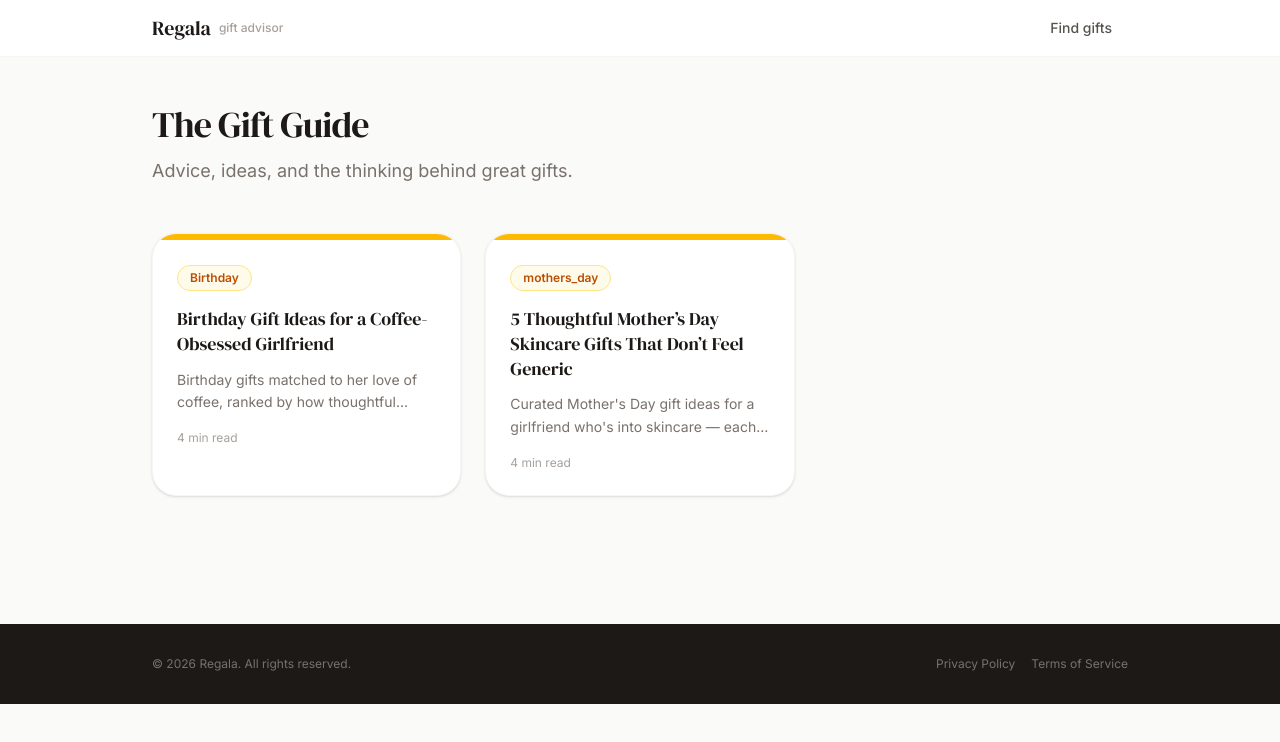
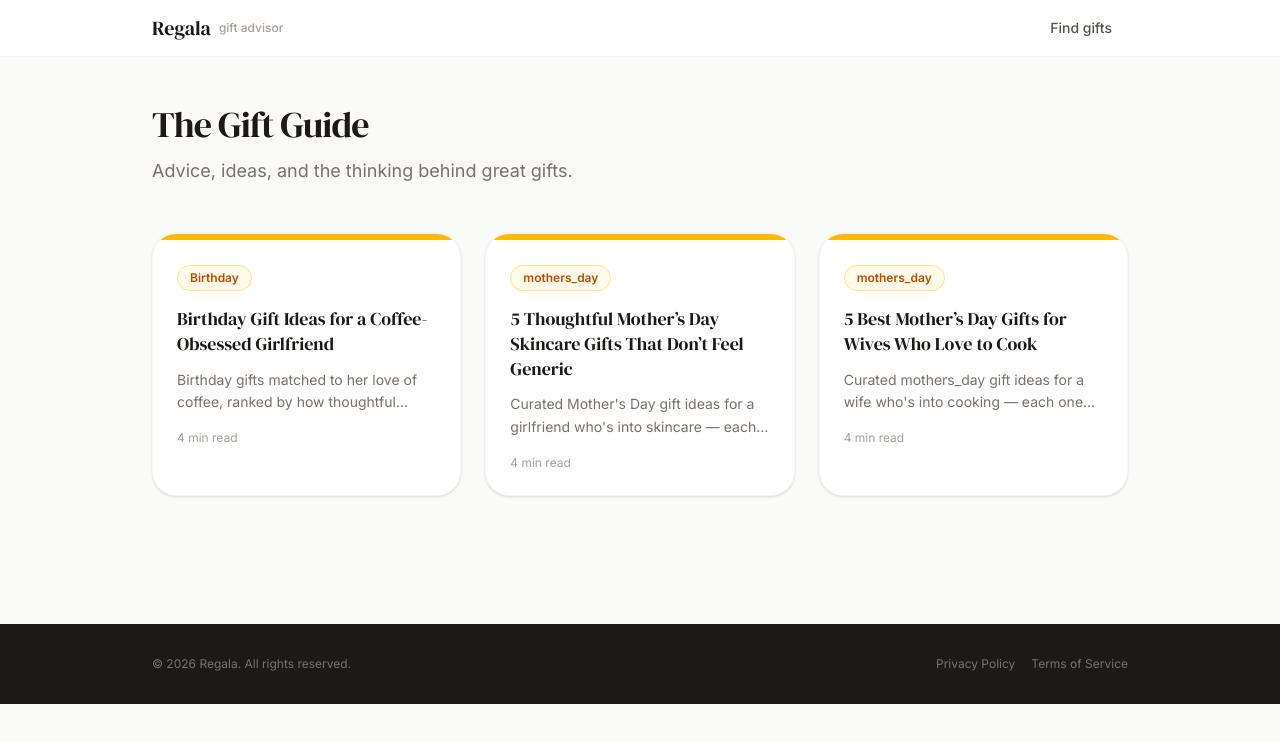
Before and after one commit to CAMGREEN637/gift-ai-frontend, a Next.js app: page /blog in a window 1280 px wide. Shown: the top 742 px of the page. Built offline with nearby package versions, Linux system fonts and the light colour scheme; no server answers.

Commit message:
cooking article mother's day

```diff
--- a/content/articles.ts
+++ b/content/articles.ts
@@ -164,7 +164,80 @@ export const SAMPLE_ARTICLES: GiftArticle[] = [
       },
       { type: "cta" }
     ]
-  }
+  }, // <--- THIS COMMA IS CRUCIAL
+
+  // ============================================================================
+  // MOTHER'S DAY GIFTS — COOKING
+  // ============================================================================
+  {
+  "slug": "mothers_day-gifts-cooking",
+  "title": "5 Best Mother’s Day Gifts for Wives Who Love to Cook",
+  "excerpt": "Curated mothers_day gift ideas for a wife who's into cooking — each one with an explanation of why it works.",
+  "occasion": "mothers_day",
+  "interests": [
+    "cooking"
+  ],
+  "readTime": "4 min read",
+  "publishedAt": "2026-05-03",
+  "sections": [
+    {
+      "type": "picks",
+      "gifts": [
+        {
+          "name": "Pyramid Tea Collection - 24 Organic",
+          "price": "$59.00",
+          "reason": "This collection offers your girlfriend a cozy and sentimental way to unwind and enjoy a moment of self-care. It's a thoughtful gift that says you recognize her hard work and want her to relax.",
+          "url": "https://www.amazon.com/Teabloom-Pyramid-Collection-Varieties-Certified/dp/B09MF37R3J?content-id=amzn1.sym.07299ac0-0d3c-4c5f-bbc6-00cc13939247%3Aamzn1.sym.07299ac0-0d3c-4c5f-bbc6-00cc13939247&crid=1S6CZFCGDQGGP&cv_ct_cx=Luxury%2BTea%2BSampler%2BChest&keywords=Luxury%2BTea%2BSampler%2BChest&pd_rd_i=B09MF37R3J&pd_rd_r=c7818d4a-9c65-4bbc-93b5-a365e3611c2b&pd_rd_w=prVmN&pd_rd_wg=xNxve&pf_rd_p=07299ac0-0d3c-4c5f-bbc6-00cc13939247&pf_rd_r=1B6JK4QDD1NFQA5QHKE0&qid=1773536332&sbo=RZvfv%2F%2FHxDF%2BO5021pAnSA%3D%3D&sprefix=luxury%2Btea%2Bsampler%2Bchest%2Caps%2C218&sr=1-1-e169343e-09af-4d41-85b1-8335fe8f32d0-spons&aref=UAgiUjLqNL&sp_csd=d2lkZ2V0TmFtZT1zcF9zZWFyY2hfdGhlbWF0aWM&th=1&linkCode=ll2&tag=cbggiftapp637-20&linkId=30963ab55315d223aa4e7b7645977e77&language=en_US&ref_=as_li_ss_tl",
+          "image_url": "https://m.media-amazon.com/images/I/51HQaiawuCL._SY300_SX300_QL70_FMwebp_.jpg"
+        },
+        {
+          "name": "Complete Glass Tea Set with Infuser",
+          "price": "$63.00",
+          "reason": "This elegant tea set will definitely provide your girlfriend with an opportunity to indulge in a luxurious tea experience. It's not just a gift; it’s an invitation for her to take a break and enjoy some quality time for herself.",
+          "url": "https://www.amazon.com/dp/B01IFBPX7A",
+          "image_url": "https://m.media-amazon.com/images/I/71imBu7dydL._AC_SY300_SX300_QL70_FMwebp_.jpg"
+        },
+        {
+          "name": "Gourmet Olive Oil Set",
+          "price": "$43.00",
+          "reason": "Your girlfriend deserves to feel appreciated for all her culinary efforts, and this olive oil sampler allows her to explore new flavors without the effort of buying them herself. It’s a thoughtful way to enhance her cooking while letting her know you value her passions.",
+          "url": "https://www.amazon.com/Thoughtfully-Sampler-Flavors-Include-Chipotle/dp/B08TDZVQDM?crid=23RDG83403FX6&dd=K4QnWBIoK6UMnHrJOE_yw9NGzeC2M1AGI-JCm90QnS4%2C&ddc_refnmnt=free&dib=eyJ2IjoiMSJ9.WUNJLGxoRUgSi9-GvzZpUROpb-_sEiyIglpAmzE_OgpAzK5X1VBsC3HjPbT1Y6e2q5SIJHqowQX4qxC7DiZdgsy237x1nKwQFTYS-Y3X0THXWcIH_VAH-GrVip_2snDoWrmFV74aqj1vxQl2VyrjaYGpyyw9Zw_2E4IN6tn-s4ZD8yt6fRo1bYCsN8LoElFvCA_H_Yr-n8PnKjLfnKf1x217rQODDt_js0XcogpXG7A.EEfKw-egu2NW4FlEiBqmyj6dA6wEADQlxyBoI4N9Ssk&dib_tag=se&keywords=gourmet+olive+oil+set&qid=1775435704&s=samedaystore&sprefix=gourmet+olive+oil+set%2Csamedaystore%2C185&sr=1-1&linkCode=ll2&tag=cbggiftapp637-20&linkId=06f300d79e895b98bcb38bb1586943d4&language=en_US&ref_=as_li_ss_tl",
+          "image_url": "https://m.media-amazon.com/images/I/81rEVc-M7PL._SL1500_.jpg"
+        },
+        {
+          "name": "Date Night Ideas Couples Game",
+          "price": "$29.99",
+          "reason": "This gift speaks to the importance of connection in your serious relationship and encourages both of you to take a break from the daily grind. By making date nights easier, you’re showing your girlfriend that you want to create special moments together.",
+          "url": "https://www.amazon.com/Mini-Dates-Meaningful-Original-Scratch-Off/dp/B0BX4SQHW5?pd_rd_w=l6Cgj&content-id=amzn1.sym.6640a844-ab24-4352-ac9b-78899e683a5e&pf_rd_p=6640a844-ab24-4352-ac9b-78899e683a5e&pf_rd_r=HZ8AKAEGZVGGDB8NC5GF&pd_rd_wg=pVja1&pd_rd_r=01f359d7-3f5d-4767-8397-39c8c006616a&pd_rd_i=B0BX4SQHW5&th=1&linkCode=ll2&tag=cbggiftapp637-20&linkId=a0b1ebd3cf363a6cb50ef1cb088e15f6&language=en_US&ref_=as_li_ss_tl",
+          "image_url": "https://m.media-amazon.com/images/I/61ZDzTRTHDL._AC_SX679_.jpg"
+        },
+        {
+          "name": "Date Night Scratch-Off Adventure Book",
+          "price": "$42.00",
+          "reason": "This book not only offers fun and romantic experiences for you both to share, but it also highlights the importance of making time for each other. Your girlfriend will appreciate this thoughtfulness in nurturing your relationship.",
+          "url": "https://www.amazon.com/Date-Night-Book-Scratch-Off-Anniversary/dp/B0C7WFJRS6?crid=13XNMGEIBS0Z7&dib=eyJ2IjoiMSJ9.uRQ8iM56V6PgulWyD81ojOYNafJyJW0ZlQdbx-9ELytMTfSZA-BKtooutEtZPf9sKxp-AT7g7v2tyeVxeP66yDawsSHkXAWWi0cNaBNbIm78rIPRcwy5hk7T26BwKIvv3uF-yaEwCntbg8PI08rswKRSWM4qiig2wCTQnZsABXC9vpEMrClyW_nGLv2qUhEenvyxDwrjBQ6J8aMDov4NcYiA2FObMJI6VYI1H-3t6X4.fKUDVYJbJUMcnqI9T8_0c5YW8eHyCKIWAD-7p66hQHY&dib_tag=se&keywords=Couples+Adventure+Challenge+Book&qid=1773534770&sprefix=couples+adventure+challenge+book%2Caps%2C271&sr=8-4&linkCode=ll2&tag=cbggiftapp637-20&linkId=b498b3b9fbcba3f1fb6ad25e72b37db4&language=en_US&ref_=as_li_ss_tl",
+          "image_url": "https://m.media-amazon.com/images/I/519A-wlTT5L._AC_SY300_SX300_QL70_FMwebp_.jpg"
+        }
+      ]
+    },
+    {
+      "type": "cta"
+    },
+    {
+      "type": "text",
+      "heading": "The cooking gifting trap (and how to avoid it)",
+      "body": "Buying a mothers_day gift for someone who's into cooking sounds straightforward — but the wrong pick can feel generic or lazy. The best gifts in this space connect to how she actually engages with cooking, not just the category label."
+    },
+    {
+      "type": "text",
+      "heading": "Making it land",
+      "body": "Mother's Day gifts land best when paired with an experience — breakfast in bed, a quiet morning, or just handling everything for the day so she doesn't have to."
+    },
+    {
+      "type": "cta"
+    }
+  ]
+}
 ];
 
 // ============================================================================
```
